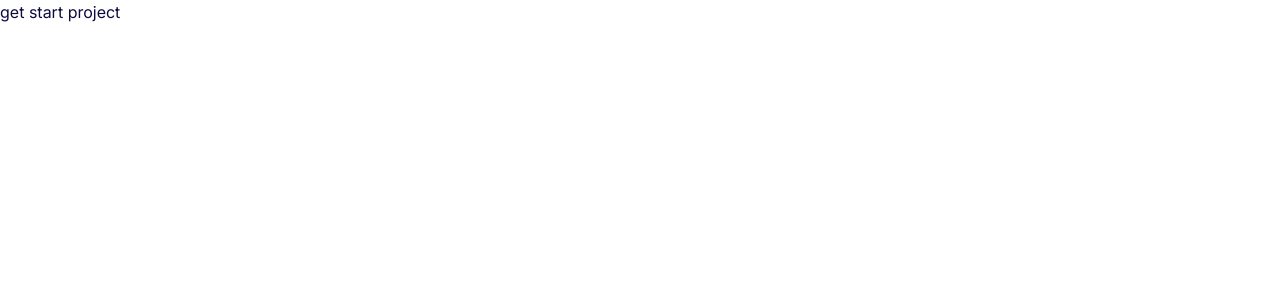
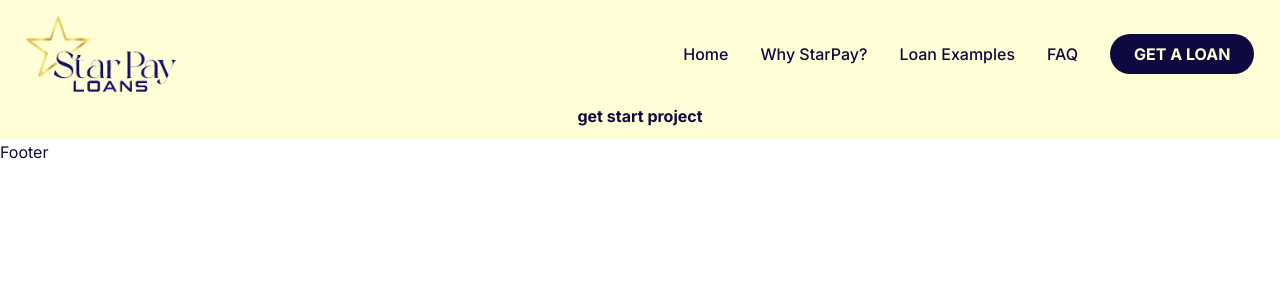
Before and after one commit to jarangit/fl-star-pay-loans, a Next.js app: page / in a window 1280 px wide. Shown: the top 300 px of the page. Built offline with nearby package versions, Linux system fonts and the light colour scheme.

Commit message:
feat: create menu

```diff
--- /dev/null
+++ b/app/components/elements/column.tsx
@@ -0,0 +1,26 @@
+import React from 'react'
+
+type Props = {
+  children: any
+  gap?: number
+  className?: string
+  ref?: any
+  onClick?: () => void
+}
+
+const Column = ({ children, gap, className, ref, onClick }: Props) => {
+  return (
+    <div
+      ref={ref}
+      className={`flex flex-col
+      ${className ?? ''}
+    ${gap ? `gap-${gap}` : 'gap-1'}
+      `}
+      onClick={onClick}
+    >
+      {children}
+    </div>
+  )
+}
+
+export default Column
--- /dev/null
+++ b/app/components/elements/row.tsx
@@ -0,0 +1,24 @@
+import React from 'react'
+
+type Props = {
+  children: any
+  gap?: number
+  className?: string
+  onAction?: () => void
+}
+
+const Row = ({ children, gap, className, onAction }: Props) => {
+  return (
+    <div
+      className={`flex flex-row items-center
+      ${className ?? ''}
+      ${gap ? `gap-${gap}` : 'gap-1'}
+      `}
+      onClick={onAction}
+    >
+      {children}
+    </div>
+  )
+}
+
+export default Row
--- /dev/null
+++ b/app/components/footer.tsx
@@ -0,0 +1,11 @@
+import React from 'react'
+
+type Props = {}
+
+const Footer = (props: Props) => {
+  return (
+    <div>Footer</div>
+  )
+}
+
+export default Footer
--- /dev/null
+++ b/app/components/menu.tsx
@@ -0,0 +1,56 @@
+import React from 'react'
+import Row from './elements/row'
+import Image from 'next/image'
+
+type Props = {}
+
+const menus = [
+  {
+    title: 'Home',
+    url: ''
+  },
+  {
+    title: 'Why StarPay?',
+    url: ''
+  },
+  {
+    title: 'Loan Examples',
+    url: ''
+  },
+  {
+    title: 'FAQ',
+    url: ''
+  },
+]
+const Menus = (props: Props) => {
+  return (
+    <div className='my-container bg-yellowLight '>
+      <Row className='  items-center w-full justify-between
+     pt-4 '>
+        <div>
+          <Image
+            src={'/images/logo.png'}
+            alt=''
+            width={150}
+            height={150}
+          />
+        </div>
+        <div>
+          <Row gap={3} className='gap-8'>
+            <>
+              {menus.map((item, key) => (
+                <div key={key} className='font-medium cursor-pointer transition-all hover:opacity-50'>{item.title}</div>
+              ))}
+            </>
+
+            <button className='text-yellowLight font-bold bg-darkNavy p-2 rounded-full px-6'>
+              GET A LOAN
+            </button>
+          </Row>
+        </div>
+      </Row>
+    </div>
+  )
+}
+
+export default Menus
--- a/app/globals.css
+++ b/app/globals.css
@@ -1,4 +1,5 @@
 @import url("https://fonts.googleapis.com/css2?family=Poppins:ital,wght@0,100;0,200;0,300;0,400;0,500;0,600;0,700;0,800;0,900;1,100;1,200;1,300;1,400;1,500;1,600;1,700;1,800;1,900&display=swap");
+
 @tailwind base;
 @tailwind components;
 @tailwind utilities;
--- a/app/layout.tsx
+++ b/app/layout.tsx
@@ -3,6 +3,8 @@ import { Inter } from "next/font/google";
 import "./globals.css";
 import Script from "next/script";
 import { GoogleTagManager } from "@next/third-parties/google";
+import Menus from "./components/menu";
+import Footer from "./components/footer";
 
 const inter = Inter({ subsets: ["latin"] });
 
@@ -39,7 +41,10 @@ export default function RootLayout({
       ></Script>
       <body className={inter.className}>
         <GoogleTagManager gtmId={'GTM-PTZ55Z7C'} />
-        {children}</body>
+        <Menus />
+        {children}
+        <Footer />
+      </body>
     </html>
   );
 }
--- a/app/page.tsx
+++ b/app/page.tsx
@@ -2,7 +2,7 @@ import Image from "next/image";
 
 export default function Home() {
   return (
-    <div className="">
+    <div className="bg-yellowLight p-3 text-center font-bold">
       get start project
     </div>
   );
--- a/tailwind.config.ts
+++ b/tailwind.config.ts
@@ -17,7 +17,7 @@ const config: Config = {
         navy: "#191364",
         darkNavy: "#0e0a3f",
         yellow: "#f0dd2b",
-        yellowLight: "#fff887",
+        yellowLight: "#FFFED7",
         yellowSuperLight: "#fffded",
         gray: "#f8f8f8",
       },
```
Also changed, not shown: 1 other file (tests, documents, lock files or other folders).
